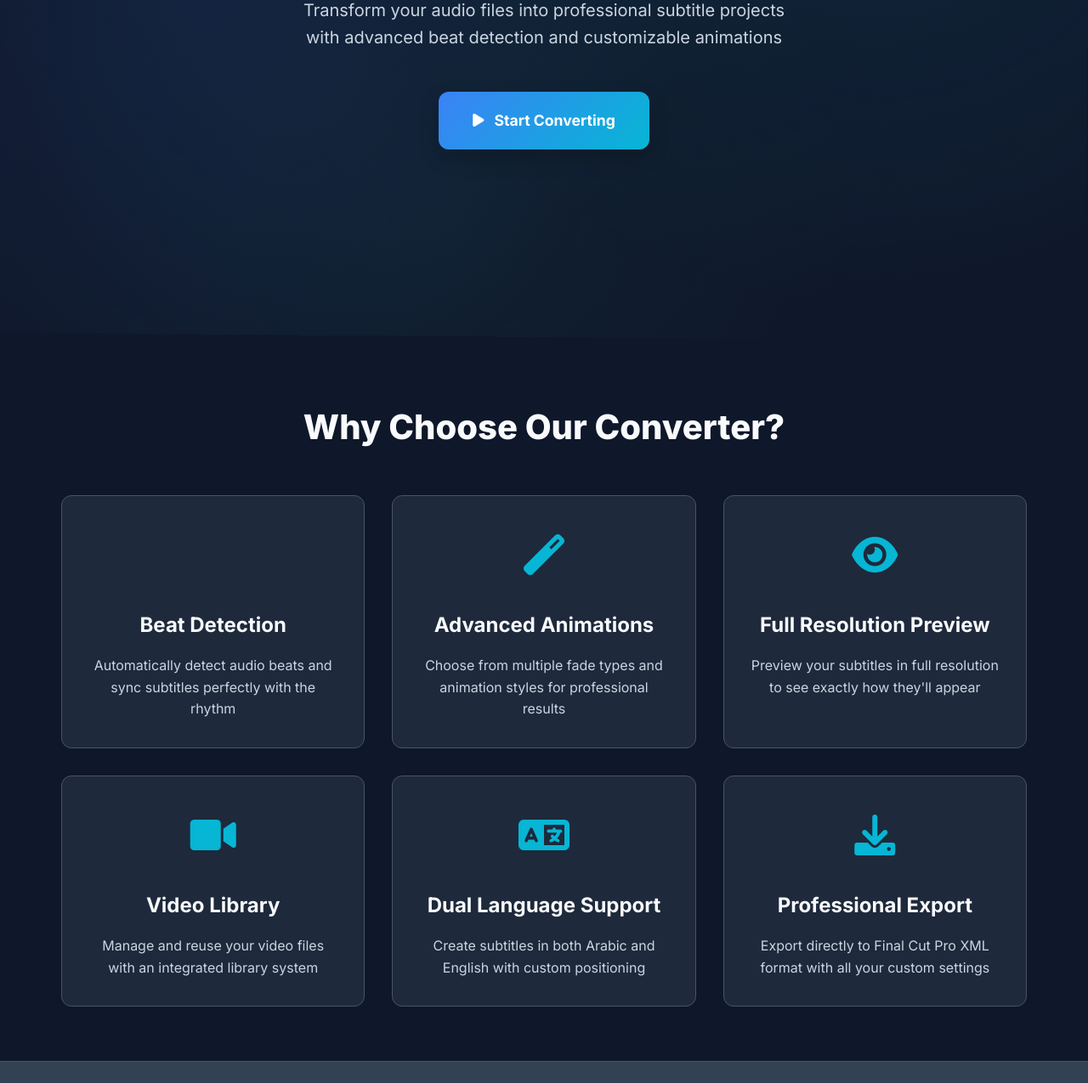
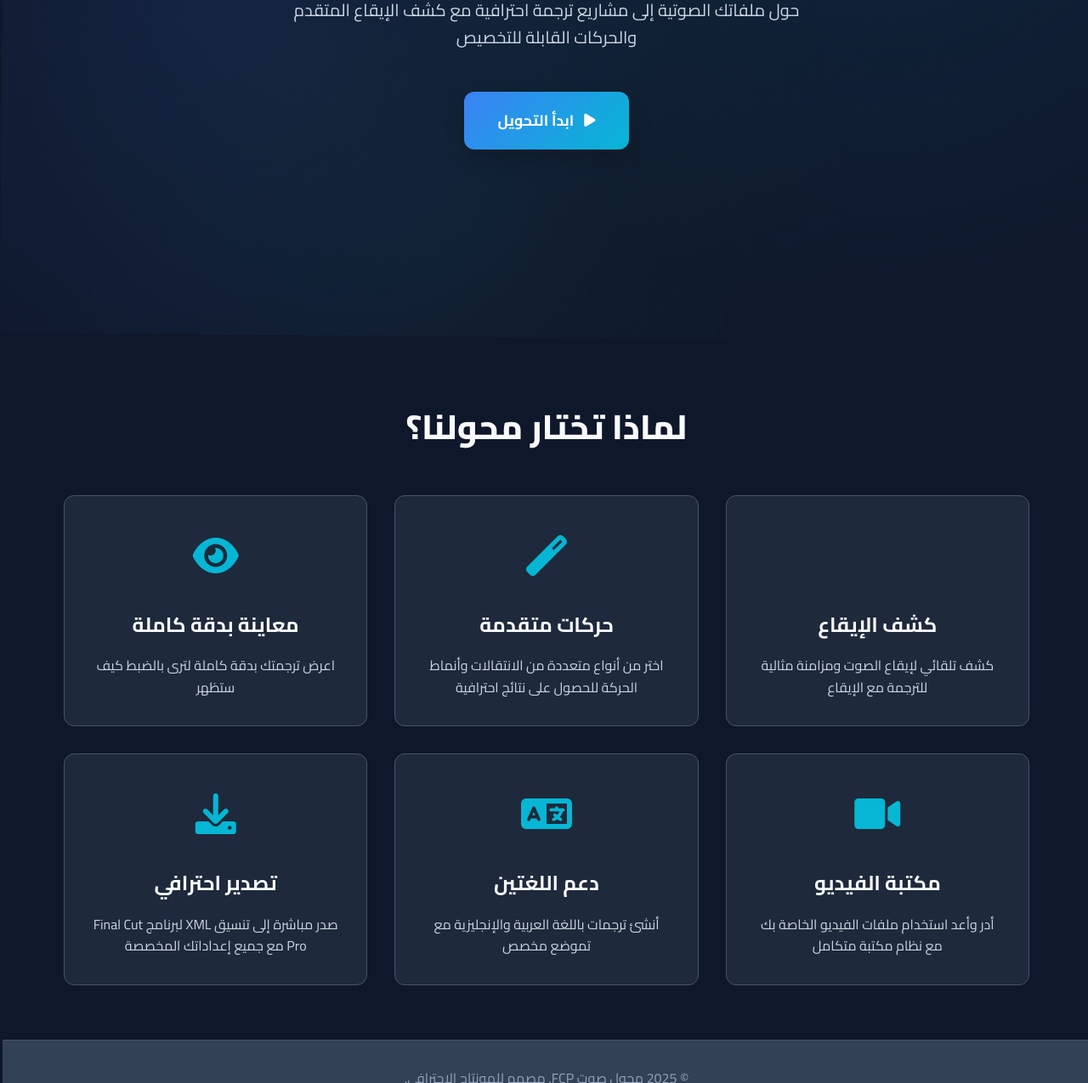
Before and after one commit to solo3i/xmlapp, a plain HTML site: page index.html in a window 1280 px wide. Shown: the part 393-1668 px from the top of the page at 85% size. Drawn offline with Linux system fonts and the light colour scheme.

Commit message:
Update index.html

```diff
--- a/index.html
+++ b/index.html
@@ -1,11 +1,11 @@
 <!DOCTYPE html>
-<html lang="en">
+<html lang="ar" dir="rtl" id="html-root">
 <head>
     <meta charset="UTF-8">
     <meta name="viewport" content="width=device-width, initial-scale=1.0">
-    <title>FCP Audio to XML Converter</title>
+    <title>محول صوت FCP إلى XML</title>
     <link rel="stylesheet" href="https://cdnjs.cloudflare.com/ajax/libs/font-awesome/6.0.0/css/all.min.css">
-    <link href="https://fonts.googleapis.com/css2?family=Inter:wght@300;400;500;600;700;800;900&display=swap" rel="stylesheet">
+    <link href="https://fonts.googleapis.com/css2?family=Inter:wght@300;400;500;600;700;800;900&family=Cairo:wght@300;400;500;600;700;800;900&display=swap" rel="stylesheet">
     <style>
         :root {
             --primary-color: #3b82f6;
@@ -25,7 +25,7 @@
             --gradient-secondary: linear-gradient(135deg, var(--secondary-color), var(--primary-color));
             --shadow-lg: 0 10px 25px rgba(0, 0, 0, 0.2);
             --radius: 12px;
-            --font-primary: 'Inter', sans-serif;
+            --font-primary: 'Cairo', 'Inter', sans-serif;
         }
 
         * {
@@ -260,6 +260,15 @@
             scroll-behavior: smooth;
         }
 
+        /* RTL Support */
+        [dir="rtl"] .nav-links {
+            direction: ltr;
+        }
+
+        [dir="rtl"] .nav-container {
+            flex-direction: row-reverse;
+        }
+
         /* Simple and Clean Footer */
         .footer {
             text-align: center;
@@ -275,14 +284,14 @@
     <nav class="navbar">
         <div class="nav-container">
             <div class="logo">
-                <i class="fas fa-film"></i> FCP Audio Converter
+                <i class="fas fa-film"></i> محول صوت FCP
             </div>
             <ul class="nav-links">
-                <li><a href="index.html" class="active">Home</a></li>
-                <li><a href="converter.html">Converter</a></li>
-                <li><a href="preview.html">Preview</a></li>
-                <li><a href="settings.html">Settings</a></li>
-                <li><a href="video-library.html">Video Library</a></li>
+                <li><a href="index.html" class="active">الرئيسية</a></li>
+                <li><a href="converter.html">المحول</a></li>
+                <li><a href="preview.html">المعاينة</a></li>
+                <li><a href="settings.html">الإعدادات</a></li>
+                <li><a href="video-library.html">مكتبة الفيديو</a></li>
             </ul>
         </div>
     </nav>
@@ -290,72 +299,72 @@
     <!-- Hero Section -->
     <section class="hero">
         <div class="hero-content">
-            <h1>Convert Audio to Final Cut Pro XML</h1>
-            <p>Transform your audio files into professional subtitle projects with advanced beat detection and customizable animations</p>
+            <h1>محول الصوت إلى XML لبرنامج Final Cut Pro</h1>
+            <p>حول ملفاتك الصوتية إلى مشاريع ترجمة احترافية مع كشف الإيقاع المتقدم والحركات القابلة للتخصيص</p>
             <a href="converter.html" class="cta-button">
                 <i class="fas fa-play"></i>
-                Start Converting
+                ابدأ التحويل
             </a>
         </div>
     </section>
 
     <!-- Features Section -->
     <section class="features">
-        <h2>Why Choose Our Converter?</h2>
+        <h2>لماذا تختار محولنا؟</h2>
         <div class="features-grid">
             <div class="feature-card">
                 <div class="feature-icon">
                     <i class="fas fa-waveform-lines"></i>
                 </div>
-                <h3>Beat Detection</h3>
-                <p>Automatically detect audio beats and sync subtitles perfectly with the rhythm</p>
+                <h3>كشف الإيقاع</h3>
+                <p>كشف تلقائي لإيقاع الصوت ومزامنة مثالية للترجمة مع الإيقاع</p>
             </div>
 
             <div class="feature-card">
                 <div class="feature-icon">
                     <i class="fas fa-magic"></i>
                 </div>
-                <h3>Advanced Animations</h3>
-                <p>Choose from multiple fade types and animation styles for professional results</p>
+                <h3>حركات متقدمة</h3>
+                <p>اختر من أنواع متعددة من الانتقالات وأنماط الحركة للحصول على نتائج احترافية</p>
             </div>
 
             <div class="feature-card">
                 <div class="feature-icon">
                     <i class="fas fa-eye"></i>
                 </div>
-                <h3>Full Resolution Preview</h3>
-                <p>Preview your subtitles in full resolution to see exactly how they'll appear</p>
+                <h3>معاينة بدقة كاملة</h3>
+                <p>اعرض ترجمتك بدقة كاملة لترى بالضبط كيف ستظهر</p>
             </div>
 
             <div class="feature-card">
                 <div class="feature-icon">
                     <i class="fas fa-video"></i>
                 </div>
-                <h3>Video Library</h3>
-                <p>Manage and reuse your video files with an integrated library system</p>
+                <h3>مكتبة الفيديو</h3>
+                <p>أدر وأعد استخدام ملفات الفيديو الخاصة بك مع نظام مكتبة متكامل</p>
             </div>
 
             <div class="feature-card">
                 <div class="feature-icon">
                     <i class="fas fa-language"></i>
                 </div>
-                <h3>Dual Language Support</h3>
-                <p>Create subtitles in both Arabic and English with custom positioning</p>
+                <h3>دعم اللغتين</h3>
+                <p>أنشئ ترجمات باللغة العربية والإنجليزية مع تموضع مخصص</p>
             </div>
 
             <div class="feature-card">
                 <div class="feature-icon">
                     <i class="fas fa-download"></i>
                 </div>
-                <h3>Professional Export</h3>
-                <p>Export directly to Final Cut Pro XML format with all your custom settings</p>
+                <h3>تصدير احترافي</h3>
+                <p>صدر مباشرة إلى تنسيق XML لبرنامج Final Cut Pro مع جميع إعداداتك المخصصة</p>
             </div>
         </div>
     </section>
 
     <!-- Footer -->
     <footer class="footer">
-        <p>&copy; 2025 FCP Audio Converter. Built for professional video editing.</p>
+        <p>&copy; 2025 محول صوت FCP. مصمم للمونتاج الاحترافي.</p>
     </footer>
 </body>
 </html>
```
